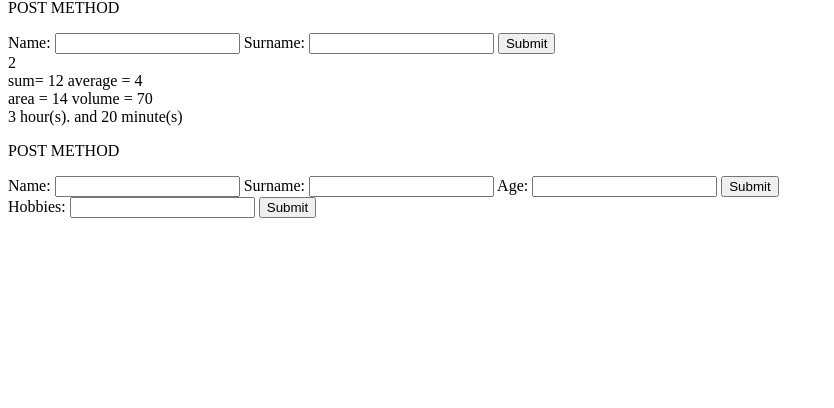
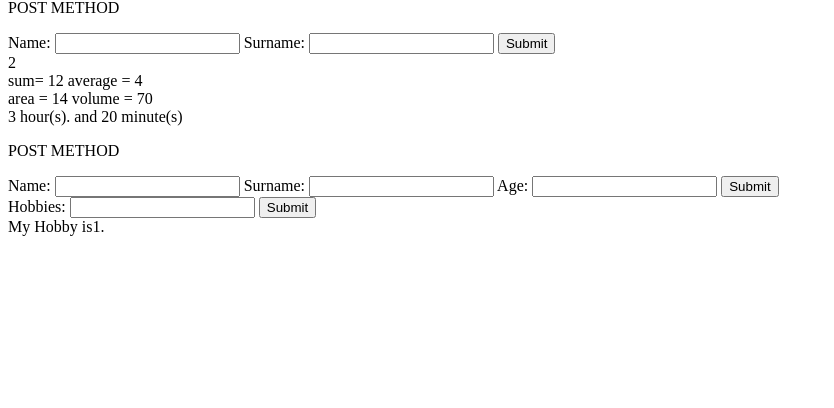
Before and after one commit to Hanlord/phpday2, a PHP site: page /?hobbies=1 in a window 1280 px wide. Shown: the part 17-425 px from the top of the page, without its empty margins (0-834 px from the left). Run offline with PHP 8.4, Linux system fonts and the light colour scheme.

Commit message:
update exercise 6

```diff
--- a/index.php
+++ b/index.php
@@ -92,13 +92,13 @@ timeC(200)
          }
          echo "<span style='color: $color'>Welcome ". $_POST[ 'name'] ."</span>" . $_POST[ 'surname']. "<br />";
          echo "You are " . $_POST['age']. " years old.";
-         echo "My Hobby is".$_POST['hobbies'].".";
+
      }
  }
  if(isset($_GET['submit'])){
     if($_GET["hobbies"]);
  }
-
+ echo "My Hobby is".$_GET['hobbies'].".";
 ?>
 </body>
 </html>
```
